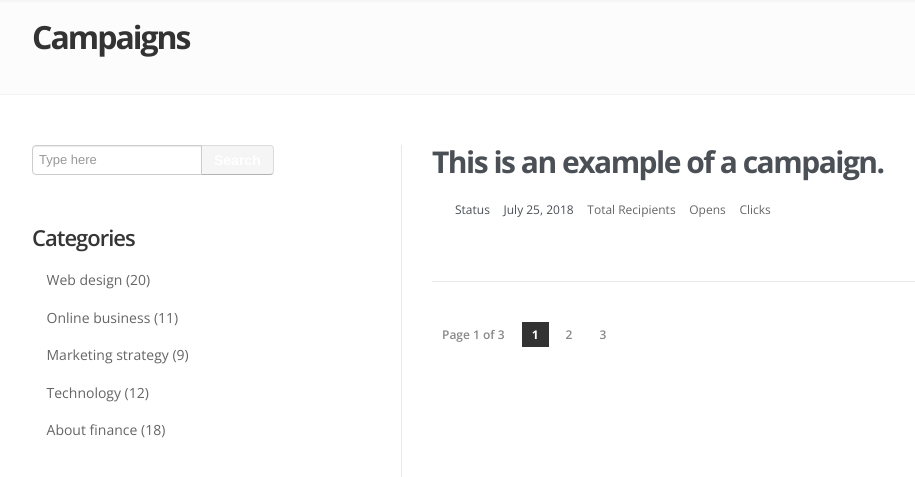
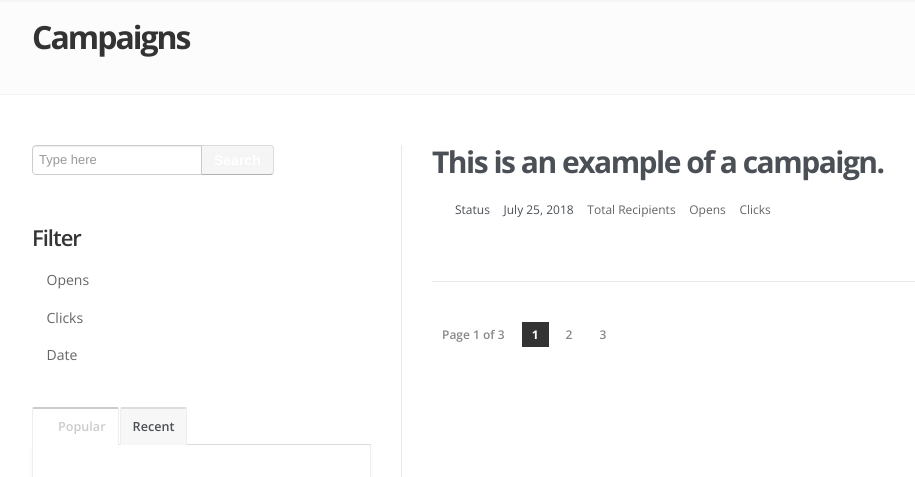
Before and after one commit to isabellahoch/diatribe_mailchimp_aggregator_2, a Python web app: template templates/campaigns.html in a window 1280 px wide. Shown: the part 81-558 px from the top of the page, without its empty margins (23-938 px from the left). Run offline with Jinja, Linux system fonts and the light colour scheme; the template is opened without the code that fills it, so the values that code supplies are empty; some libraries are stand-ins or nearby versions; some web fonts are replaced.

Commit message:
Update campaigns.html

```diff
--- a/templates/campaigns.html
+++ b/templates/campaigns.html
@@ -130,14 +130,12 @@
 
               <div class="widget">
 
-                <h5 class="widgetheading">Categories</h5>
+                <h5 class="widgetheading">Filter</h5>
 
                 <ul class="cat">
-                  <li><i class="icon-angle-right"></i> <a href="#">Web design</a><span> (20)</span></li>
-                  <li><i class="icon-angle-right"></i> <a href="#">Online business</a><span> (11)</span></li>
-                  <li><i class="icon-angle-right"></i> <a href="#">Marketing strategy</a><span> (9)</span></li>
-                  <li><i class="icon-angle-right"></i> <a href="#">Technology</a><span> (12)</span></li>
-                  <li><i class="icon-angle-right"></i> <a href="#">About finance</a><span> (18)</span></li>
+                  <li><i class="icon-angle-right"></i> <a href="#">Opens</a><span></span></li>
+                  <li><i class="icon-angle-right"></i> <a href="#">Clicks</a><span></span></li>
+                  <li><i class="icon-angle-right"></i> <a href="#">Date</a><span></span></li>
                 </ul>
               </div>
 
```
